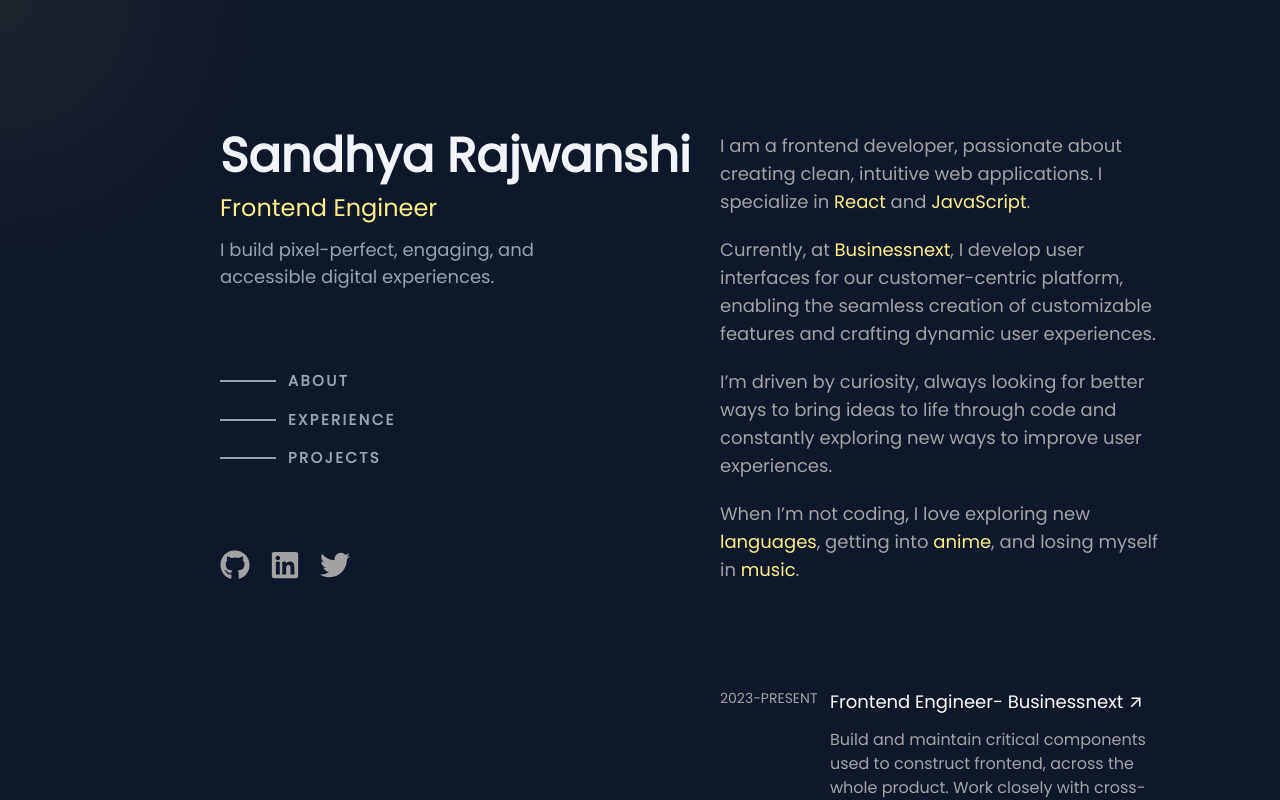
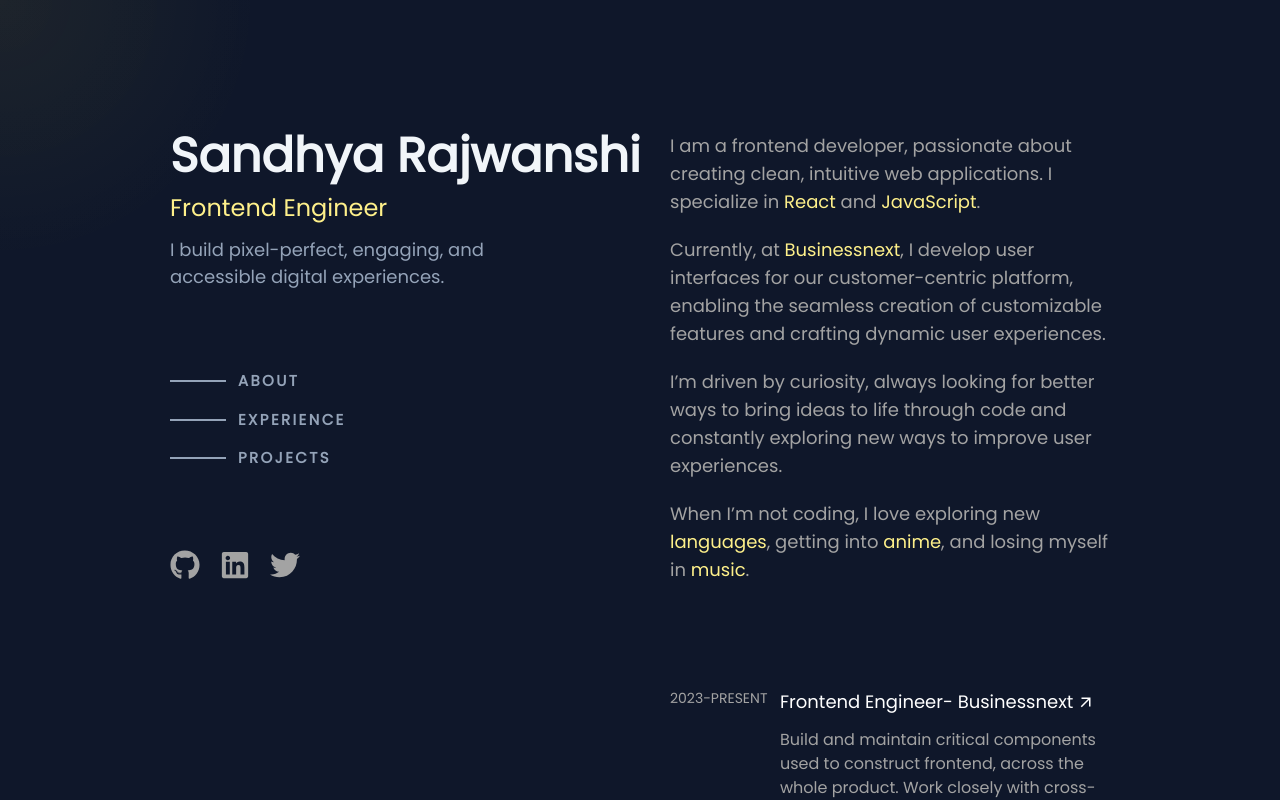
Before and after one commit to SandhyaR1007/sandhya-dev, a Next.js app: page / in a window 1280 px wide. Shown: the top 800 px of the page. Built offline with nearby package versions, Linux system fonts and the light colour scheme.

Commit message:
fix: spacing

```diff
--- a/components/HeaderComponent.tsx
+++ b/components/HeaderComponent.tsx
@@ -3,7 +3,7 @@
 
 const HeaderComponent = () => {
   return (
-    <header className=" flex flex-col gap-20 lg:w-[50%] lg:fixed lg:left-[200px] p-5">
+    <header className=" flex flex-col gap-20 lg:w-[50%] lg:fixed lg:left-[150px] p-5">
       <section className="flex flex-col gap-3 ">
         <h2 className="text-5xl font-semibold">Sandhya Rajwanshi</h2>
         <h4 className="text-2xl text-yellow-200">Frontend Engineer</h4>
--- a/components/MainComponent.tsx
+++ b/components/MainComponent.tsx
@@ -8,7 +8,7 @@
 
 const MainComponent = () => {
   return (
-    <main className="lg:w-[50%] relative lg:left-[300px] flex flex-col gap-16">
+    <main className="lg:w-[50%] relative lg:left-[250px] flex flex-col gap-16">
       <About />
 
       <Experience />
```
